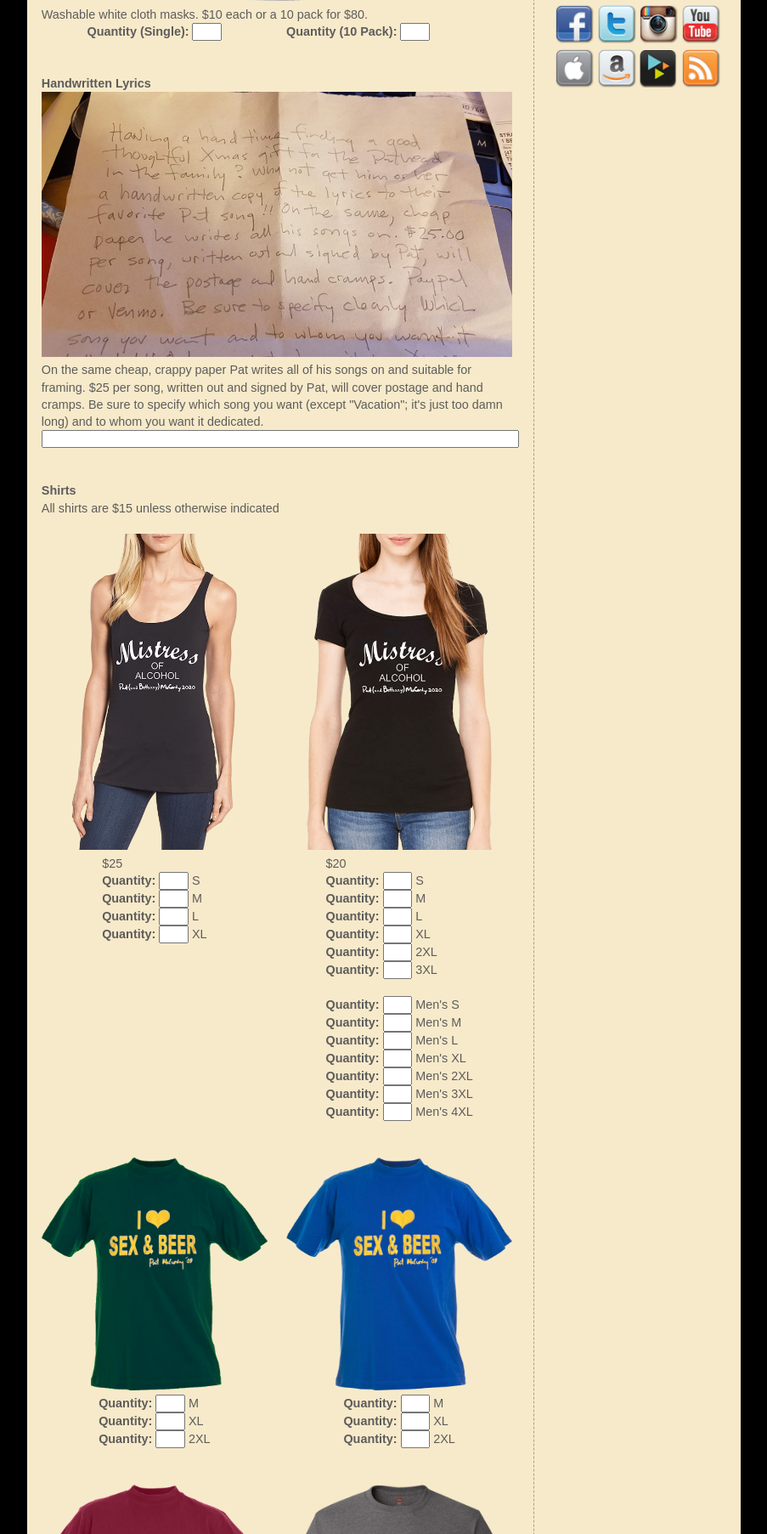
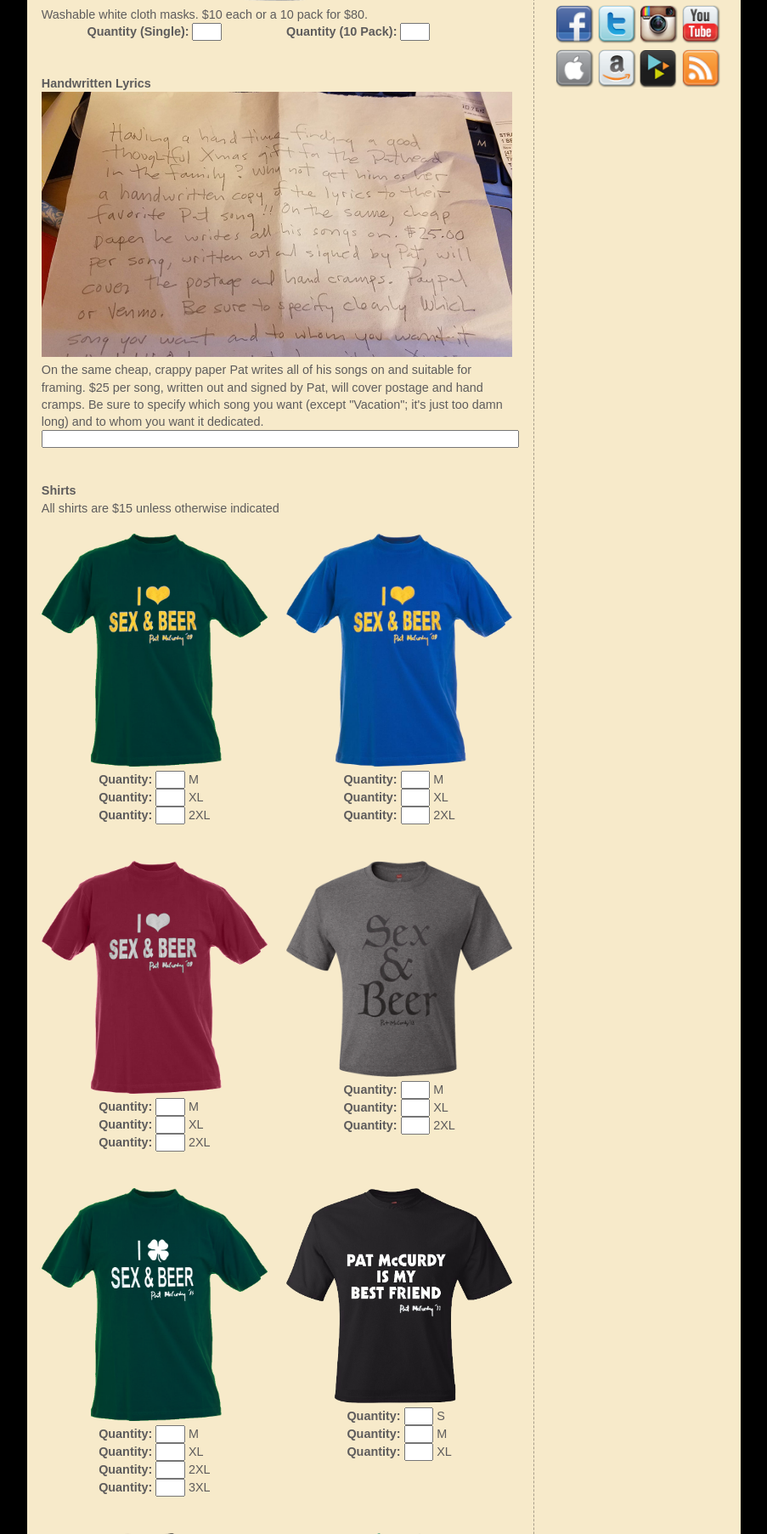
Before and after one commit to marklippert/patmccurdy, a PHP site: page /shop.php in a window 1280 px wide. Shown: the part 527-2332 px from the top of the page at 85% size, without its empty margins (188-1091 px from the left). Run offline with PHP 8.4, Linux system fonts and the light colour scheme; a stand-in replaces the project's code that opens the database connection.

Commit message:
Remove Mistress of Alcohol shirts

```diff
--- a/shop.php
+++ b/shop.php
@@ -59,39 +59,6 @@ All prices include shipping (unless otherwise indicated). Orders will be sent ou
     <br>
 
     <div class="shop-two-col">
-      <div>
-        <img src="images/shirt-mistress-of-alcohol-tank.png" alt="Mistress of Alcohol Tank">
-        <div>
-          $25<br>
-          <strong>Quantity:</strong> <input type="number" min="1" class="item" name="shirtMistressOfAlcoholTankS" data-item="Mistress of Alcohol tank [S]" data-price="25"> S<br>
-          <strong>Quantity:</strong> <input type="number" min="1" class="item" name="shirtMistressOfAlcoholTankM" data-item="Mistress of Alcohol tank [M]" data-price="25"> M<br>
-          <strong>Quantity:</strong> <input type="number" min="1" class="item" name="shirtMistressOfAlcoholTankL" data-item="Mistress of Alcohol tank [L]" data-price="25"> L<br>
-          <strong>Quantity:</strong> <input type="number" min="1" class="item" name="shirtMistressOfAlcoholTankXL" data-item="Mistress of Alcohol tank [XL]" data-price="25"> XL
-        </div>
-      </div>
-
-      <div>
-        <img src="images/shirt-mistress-of-alcohol-scoop.png" alt="Mistress of Alcohol Shirt">
-        <div>
-          $20<br>
-          <strong>Quantity:</strong> <input type="number" min="1" class="item" name="shirtMistressOfAlcoholS" data-item="Mistress of Alcohol shirt [S]" data-price="20"> S<br>
-          <strong>Quantity:</strong> <input type="number" min="1" class="item" name="shirtMistressOfAlcoholM" data-item="Mistress of Alcohol shirt [M]" data-price="20"> M<br>
-          <strong>Quantity:</strong> <input type="number" min="1" class="item" name="shirtMistressOfAlcoholL" data-item="Mistress of Alcohol shirt [L]" data-price="20"> L<br>
-          <strong>Quantity:</strong> <input type="number" min="1" class="item" name="shirtMistressOfAlcoholXL" data-item="Mistress of Alcohol shirt [XL]" data-price="20"> XL<br>
-          <strong>Quantity:</strong> <input type="number" min="1" class="item" name="shirtMistressOfAlcohol2XL" data-item="Mistress of Alcohol shirt [2XL]" data-price="20"> 2XL<br>
-          <strong>Quantity:</strong> <input type="number" min="1" class="item" name="shirtMistressOfAlcohol3XL" data-item="Mistress of Alcohol shirt [3XL]" data-price="20"> 3XL<br>
-          <br>
-
-          <strong>Quantity:</strong> <input type="number" min="1" class="item" name="shirtMistressOfAlcoholSMens" data-item="Mistress of Alcohol shirt (Mens) [S]" data-price="20"> Men's S<br>
-          <strong>Quantity:</strong> <input type="number" min="1" class="item" name="shirtMistressOfAlcoholMMens" data-item="Mistress of Alcohol shirt (Mens) [M]" data-price="20"> Men's M<br>
-          <strong>Quantity:</strong> <input type="number" min="1" class="item" name="shirtMistressOfAlcoholLMens" data-item="Mistress of Alcohol shirt (Mens) [L]" data-price="20"> Men's L<br>
-          <strong>Quantity:</strong> <input type="number" min="1" class="item" name="shirtMistressOfAlcoholXLMens" data-item="Mistress of Alcohol shirt (Mens) [XL]" data-price="20"> Men's XL<br>
-          <strong>Quantity:</strong> <input type="number" min="1" class="item" name="shirtMistressOfAlcohol2XLMens" data-item="Mistress of Alcohol shirt (Mens) [2XL]" data-price="20"> Men's 2XL<br>
-          <strong>Quantity:</strong> <input type="number" min="1" class="item" name="shirtMistressOfAlcohol3XLMens" data-item="Mistress of Alcohol shirt (Mens) [3XL]" data-price="20"> Men's 3XL<br>
-          <strong>Quantity:</strong> <input type="number" min="1" class="item" name="shirtMistressOfAlcohol4XLMens" data-item="Mistress of Alcohol shirt (Mens) [4XL]" data-price="20"> Men's 4XL
-        </div>
-      </div>
-
       <div>
         <img src="images/shirt-sex-and-beer-green.png" alt="I Heart Sex & Beer">
         <div>
```
